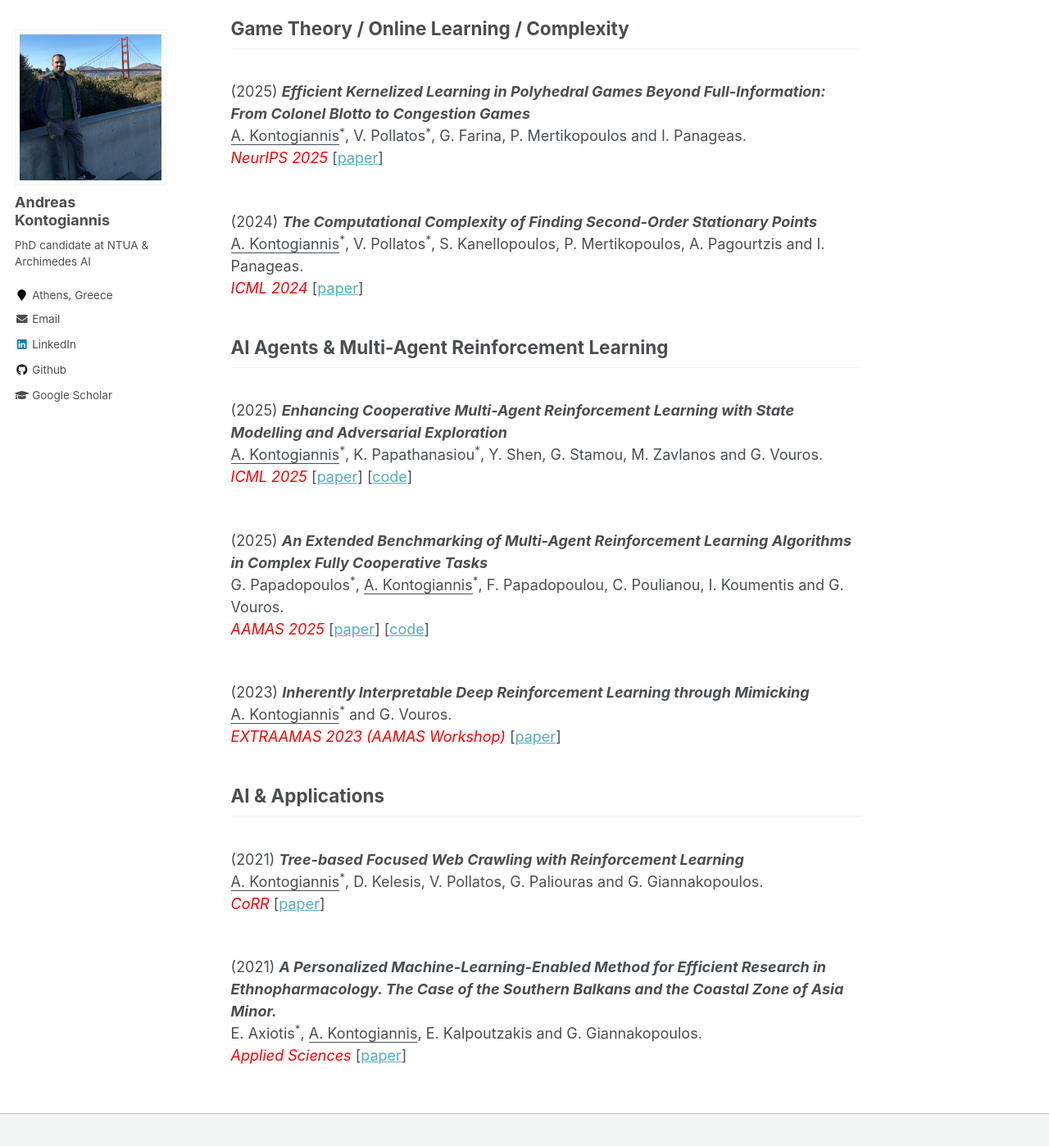
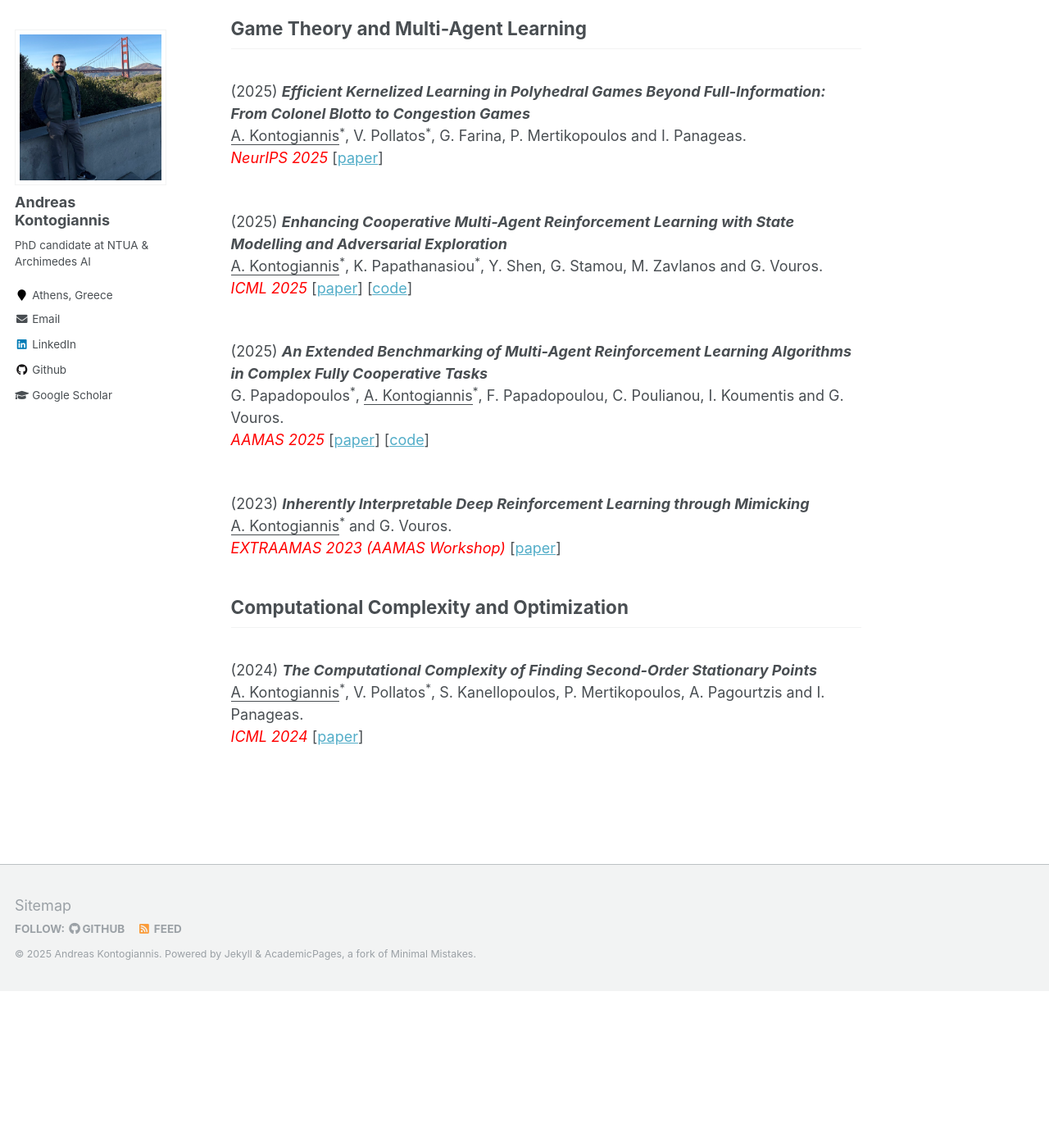
Before and after one commit to ddaedalus/ddaedalus.github.io, a Jekyll site: the page built from _pages/publications.md, in a window 1280 px wide and 1400 px high, scrolled down 190 px. Shown: the whole window at 82% size. Built offline with Jekyll 4.4.1, drawn with Linux system fonts in a browser that asks for light colours.

Commit message:
Update publications.md

```diff
--- a/_pages/publications.md
+++ b/_pages/publications.md
@@ -9,7 +9,7 @@ redirect_from:
 
 # Publications
 
-## Game Theory / Online Learning / Complexity
+## Game Theory and Multi-Agent Learning
 
 <br/>
 (2025) <i><b>
@@ -18,18 +18,6 @@ Efficient Kernelized Learning in Polyhedral Games Beyond Full-Information: From
 <u>A. Kontogiannis</u><sup>*</sup>, V. Pollatos<sup>*</sup>, G. Farina, P. Mertikopoulos and I. Panageas.
 <br/>
 _<font color="red">NeurIPS 2025</font>_ [[paper](https://arxiv.org/abs/2509.20919)]
-
-<br/>
-(2024) <i><b> The Computational Complexity of Finding Second-Order Stationary Points </b> </i>
-<br/>
-<u>A. Kontogiannis</u><sup>*</sup>, V. Pollatos<sup>*</sup>, S. Kanellopoulos, P. Mertikopoulos, A. Pagourtzis and I. Panageas.
-<br/>
-_<font color="red">ICML 2024</font>_ [[paper](https://openreview.net/forum?id=t8WDBcegae)]
-
-
-
-## AI Agents & Multi-Agent Reinforcement Learning
-
 
 <br/>
 (2025) <i><b> Enhancing Cooperative Multi-Agent Reinforcement Learning with State Modelling and Adversarial Exploration </b> </i>
@@ -45,7 +33,6 @@ G. Papadopoulos<sup>*</sup>, <u>A. Kontogiannis</u><sup>*</sup>, F. Papadopoulou
 <br/>
 _<font color="red">AAMAS 2025</font>_ [[paper](https://www.arxiv.org/abs/2502.04773?fbclid=IwZXh0bgNhZW0CMTAAAR0STD9oKF7IUu4fKUjMA_gBtADEwmaYDnz6RXsM4IhiTAp7H4MgMGmggMQ_aem_JyMoU6wDa2iyPMa-RrUxDQ)] [[code](https://github.com/AILabDsUnipi/pymarlzooplus)]
 
-
 <br/>
 (2023) <i><b> Inherently Interpretable Deep Reinforcement Learning through Mimicking </b> </i>
 <br/>
@@ -54,18 +41,11 @@ _<font color="red">AAMAS 2025</font>_ [[paper](https://www.arxiv.org/abs/2502.04
 _<font color="red">EXTRAAMAS 2023 (AAMAS Workshop)</font>_ [[paper](https://link.springer.com/chapter/10.1007/978-3-031-40878-6_10)]
 
 
-## AI & Applications
+## Computational Complexity and Optimization
 
 <br/>
-(2021) <i><b> Tree-based Focused Web Crawling with Reinforcement Learning </b> </i>
+(2024) <i><b> The Computational Complexity of Finding Second-Order Stationary Points </b> </i>
 <br/>
-<u>A. Kontogiannis</u><sup>*</sup>, D. Kelesis, V. Pollatos, G. Paliouras and G. Giannakopoulos.
+<u>A. Kontogiannis</u><sup>*</sup>, V. Pollatos<sup>*</sup>, S. Kanellopoulos, P. Mertikopoulos, A. Pagourtzis and I. Panageas.
 <br/>
-_<font color="red">CoRR</font>_ [[paper](https://arxiv.org/abs/2112.07620)]
-
-<br/>
-(2021) <i><b> A Personalized Machine-Learning-Enabled Method for Efficient Research in Ethnopharmacology. The Case of the Southern Balkans and the Coastal Zone of Asia Minor. </b> </i>
-<br/>
-E. Axiotis<sup>*</sup>, <u>A. Kontogiannis</u>, E. Kalpoutzakis and G. Giannakopoulos.
-<br/>
-_<font color="red">Applied Sciences</font>_ [[paper](https://www.mdpi.com/2076-3417/11/13/5826)]
+_<font color="red">ICML 2024</font>_ [[paper](https://openreview.net/forum?id=t8WDBcegae)]
```
